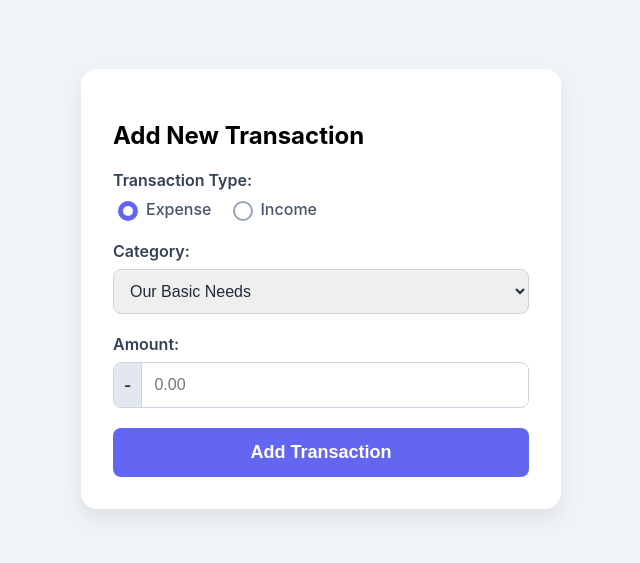
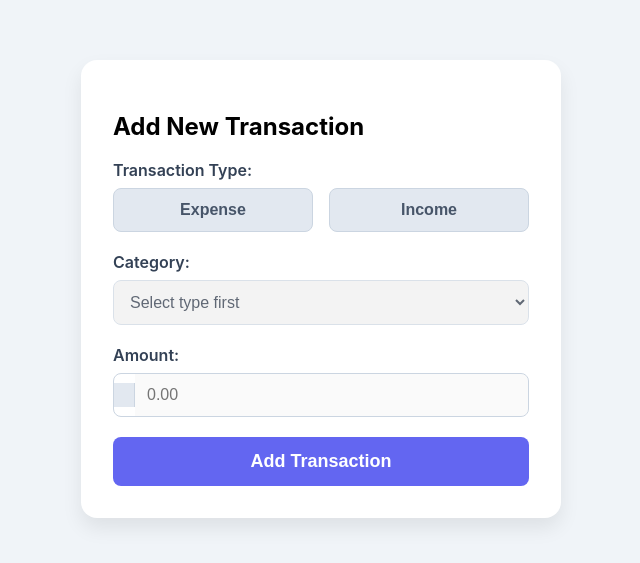
Before and after one commit to JmanJonz/koalat-budge-bud, a React (Vite) app in the folder frontend/: page / in a window 1280 px wide. Shown: the part 111-674 px from the top of the page, without its empty margins (319-959 px from the left). Built offline with nearby package versions, Linux system fonts and the light colour scheme.

Commit message:
new non assuming update added just by using ai prompting!!

```diff
--- a/frontend/src/components/Page-components/EntryPage/EntryPage.jsx
+++ b/frontend/src/components/Page-components/EntryPage/EntryPage.jsx
@@ -2,9 +2,9 @@ import React, { useState, useEffect } from 'react';
 import styles from './EntryPage.module.css'; // Import your CSS Module
 
 const EntryPage = () => {
-    // State to manage transaction type (expense/income)
-    const [transactionType, setTransactionType] = useState('expense');
-    // State to manage selected category
+    // State to manage transaction type (expense/income), initialized to null for no default selection
+    const [transactionType, setTransactionType] = useState(null);
+    // State to manage selected category, initialized to empty string for no default selection
     const [category, setCategory] = useState('');
     // State to manage the amount input value (kept as string for input control)
     const [amount, setAmount] = useState('');
@@ -27,17 +27,12 @@ const EntryPage = () => {
     };
 
     /**
-     * Effect to update category dropdown options and set default category
-     * when `transactionType` changes.
+     * Effect to reset category when `transactionType` changes.
+     * It will not automatically select the first option.
      */
     useEffect(() => {
-        const currentCategories = categoriesData[transactionType];
-        if (currentCategories && currentCategories.length > 0) {
-            setCategory(currentCategories[0].value); // Set default to first category
-        } else {
-            setCategory(''); // No categories available
-        }
-    }, [transactionType]); // Dependency array: re-run when transactionType changes
+        setCategory(''); // Reset category to empty when transaction type changes
+    }, [transactionType]);
 
     /**
      * Displays a message in the message box for a short duration.
@@ -49,14 +44,6 @@ const EntryPage = () => {
         setTimeout(() => {
             setMessage(prev => ({ ...prev, visible: false }));
         }, 3000); // Hide after 3 seconds
-    };
-
-    /**
-     * Handles the change event for transaction type radio buttons.
-     * @param {Object} e - The event object.
-     */
-    const handleTransactionTypeChange = (e) => {
-        setTransactionType(e.target.value);
     };
 
     /**
@@ -87,6 +74,16 @@ const EntryPage = () => {
      */
     const handleSubmit = (e) => {
         e.preventDefault(); // Prevent default browser form submission
+
+        if (!transactionType) {
+            showMessage('Please select a transaction type (Expense or Income).', 'error');
+            return;
+        }
+
+        if (!category) {
+            showMessage('Please select a category.', 'error');
+            return;
+        }
 
         let parsedAmount = parseFloat(amount);
 
@@ -119,7 +116,12 @@ const EntryPage = () => {
 
         // Optionally, clear the amount input after submission
         setAmount('');
+        // Optionally, reset transaction type and category
+        // setTransactionType(null);
+        // setCategory('');
     };
+
+    const currentCategories = transactionType ? categoriesData[transactionType] : [];
 
     return (
         // Use styles.className for CSS Module classes
@@ -128,29 +130,21 @@ const EntryPage = () => {
 
             <div className={styles.formGroup}>
                 <label className={styles.formLabel}>Transaction Type:</label>
-                <div className={styles.radioGroup}>
-                    <label className={styles.radioLabel}>
-                        <input
-                            type="radio"
-                            name="transactionType"
-                            value="expense"
-                            checked={transactionType === 'expense'}
-                            onChange={handleTransactionTypeChange}
-                            className={styles.radioInput}
-                        />
+                <div className={styles.transactionTypeButtons}>
+                    <button
+                        type="button"
+                        className={`${styles.transactionButton} ${transactionType === 'expense' ? styles.transactionButtonActive : ''}`}
+                        onClick={() => setTransactionType('expense')}
+                    >
                         Expense
-                    </label>
-                    <label className={styles.radioLabel}>
-                        <input
-                            type="radio"
-                            name="transactionType"
-                            value="income"
-                            checked={transactionType === 'income'}
-                            onChange={handleTransactionTypeChange}
-                            className={styles.radioInput}
-                        />
+                    </button>
+                    <button
+                        type="button"
+                        className={`${styles.transactionButton} ${transactionType === 'income' ? styles.transactionButtonActive : ''}`}
+                        onClick={() => setTransactionType('income')}
+                    >
                         Income
-                    </label>
+                    </button>
                 </div>
             </div>
 
@@ -161,8 +155,12 @@ const EntryPage = () => {
                     className={styles.formSelect}
                     value={category}
                     onChange={handleCategoryChange}
+                    disabled={!transactionType} // Disable until a type is selected
                 >
-                    {categoriesData[transactionType].map((cat) => (
+                    <option value="" disabled>
+                        {transactionType ? "Select a category" : "Select type first"}
+                    </option>
+                    {currentCategories.map((cat) => (
                         <option key={cat.value} value={cat.value}>
                             {cat.text}
                         </option>
@@ -174,7 +172,8 @@ const EntryPage = () => {
                 <label htmlFor="amount" className={styles.formLabel}>Amount:</label>
                 <div className={styles.amountInputGroup}>
                     <span className={styles.amountSign}>
-                        {transactionType === 'expense' ? '-' : '+'}
+                        {/* Corrected ternary operator for the amount sign */}
+                        {transactionType === 'expense' ? '-' : (transactionType === 'income' ? '+' : '')}
                     </span>
                     <input
                         type="number"
@@ -185,8 +184,7 @@ const EntryPage = () => {
                         step="0.01"
                         value={amount}
                         onChange={handleAmountChange}
-                        // The user cannot remove the sign because it's a separate <span> element
-                        // and the input itself only accepts positive numbers.
+                        disabled={!transactionType} // Disable until a type is selected
                     />
                 </div>
             </div>
--- a/frontend/src/components/Page-components/EntryPage/EntryPage.module.css
+++ b/frontend/src/components/Page-components/EntryPage/EntryPage.module.css
@@ -1,5 +1,5 @@
 /* You should import 'Inter' font in your main CSS file or public/index.html */
-/* For example, in public/index.html:
+/* For example, in public/public/index.html:
 <link href="https://fonts.googleapis.com/css2?family=Inter:wght@400;600;700&display=swap" rel="stylesheet">
 */
 
@@ -70,50 +70,47 @@ body > div { /* Target the direct child of body if not #root */
     box-shadow: 0 0 0 3px rgba(99, 102, 241, 0.2);
 }
 
-/* Radio button group layout */
-.radioGroup {
+/* Transaction Type Buttons Group */
+.transactionTypeButtons {
     display: flex;
-    gap: 16px;
+    gap: 16px; /* Spacing between buttons */
     margin-bottom: 20px;
 }
 
-/* Label for individual radio buttons */
-.radioLabel {
-    display: flex;
-    align-items: center;
+/* Individual Transaction Type Button */
+.transactionButton {
+    flex: 1; /* Make buttons take equal width */
+    padding: 12px 20px;
+    background-color: #e2e8f0; /* Light gray background */
+    color: #475569; /* Slate 600 */
+    border: 1px solid #cbd5e1; /* Light border */
+    border-radius: 8px;
+    font-weight: 600;
     cursor: pointer;
-    font-weight: 500;
-    color: #475569; /* Slate 600 */
+    font-size: 16px;
+    transition: background-color 0.2s ease-in-out, border-color 0.2s ease-in-out, box-shadow 0.2s ease-in-out;
 }
 
-/* Custom radio button appearance */
-.radioInput {
-    margin-right: 8px;
-    appearance: none; /* Hide default radio button */
-    width: 20px;
-    height: 20px;
-    border: 2px solid #94a3b8; /* Slate 400 */
-    border-radius: 50%;
-    display: flex;
-    justify-content: center;
-    align-items: center;
-    transition: border-color 0.2s ease-in-out, background-color 0.2s ease-in-out;
+/* Active state for Transaction Type Button */
+.transactionButtonActive {
+    background-color: #6366f1; /* Indigo 500 */
+    color: #ffffff;
+    border-color: #6366f1;
+    box-shadow: 0 4px 10px rgba(99, 102, 241, 0.3);
 }
 
-/* Checked state for custom radio button */
-.radioInput:checked {
-    border-color: #6366f1; /* Indigo 500 */
-    background-color: #6366f1; /* Indigo 500 */
+/* Hover state for Transaction Type Button */
+.transactionButton:hover {
+    background-color: #d1d5db; /* Darker gray on hover */
+    border-color: #94a3b8;
 }
 
-/* Inner dot for checked radio button */
-.radioInput:checked::before {
-    content: '';
-    width: 10px;
-    height: 10px;
-    background-color: #ffffff;
-    border-radius: 50%;
+/* Hover state for active Transaction Type Button */
+.transactionButtonActive:hover {
+    background-color: #4f46e5; /* Darker indigo on hover */
+    border-color: #4f46e5;
 }
+
 
 /* Amount input group (for sign and number input) */
 .amountInputGroup {
```
